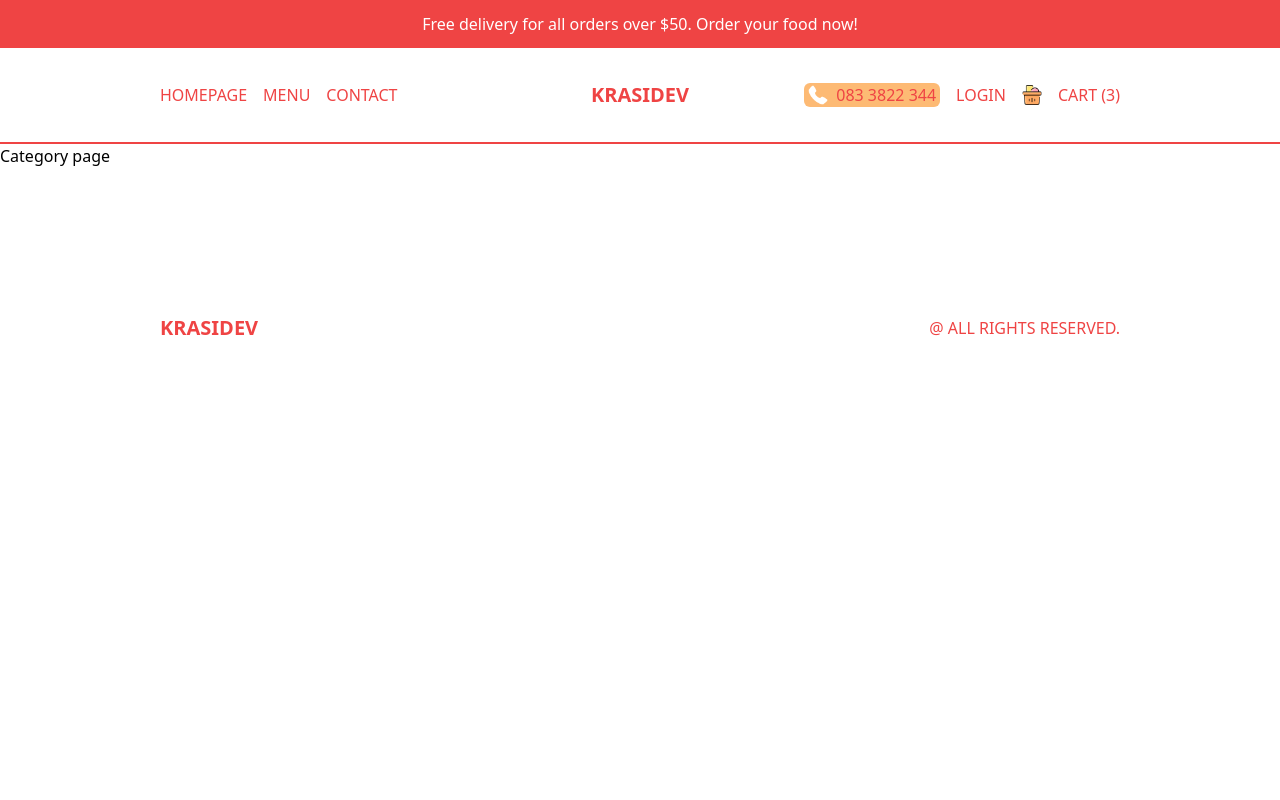
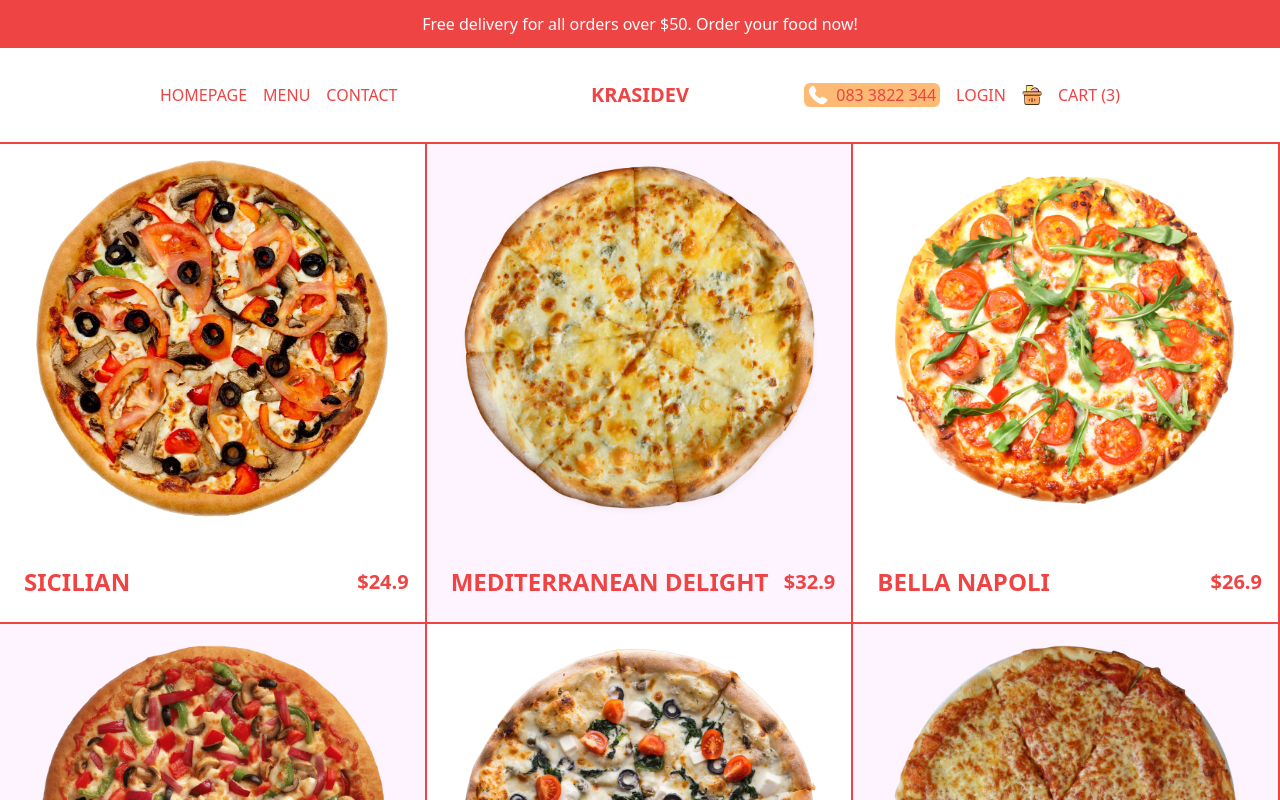
Before and after one commit to nikolayddev/restaurant_nextjs, a Next.js app: page /menu/burgers in a window 1280 px wide. Shown: the top 800 px of the page. Built offline with nearby package versions, Linux system fonts and the light colour scheme.

Commit message:
Created Menu and Categories pages

```diff
--- a/src/app/menu/[category]/page.tsx
+++ b/src/app/menu/[category]/page.tsx
@@ -1,5 +1,27 @@
+import { pizzas } from "@/data";
+import Image from "next/image";
+import Link from "next/link";
+
 export default function CategoryPage() {
     return (
-        <div>Category page</div>
+        <div className="flex flex-wrap text-red-500">
+            {pizzas.map(item => (
+                <Link className="w-full h-[60vh] border-r-2 border-b-2 sm:w-1/2 lg:w-1/3 border-red-500 p-4 flex flex-col justify-between group even:bg-fuchsia-50"
+                    href={`/product/${item.id}`}
+                    key={item.id}
+                >
+                    {/* IMAGE CONTAINER */}
+                    <div className="relative h-[80%]">
+                        {item.img && <Image src={item.img} alt="" fill className="object-contain"/>}
+                    </div>
+                    {/* TEXT CONTAINER */}
+                    <div className="flex items-center justify-between font-bold">
+                        <h1 className="text-2xl uppercase p-2">{item.title}</h1>
+                        <h2 className="group-hover:hidden text-xl">${item.price}</h2>
+                        <button className="hidden group-hover:block uppercase bg-red-500 text-white p-2 rounded-md">Add to Cart</button>
+                    </div>
+                </Link>
+            ))}
+        </div>
     );
 }
--- a/src/app/menu/page.tsx
+++ b/src/app/menu/page.tsx
@@ -1,5 +1,23 @@
+import { menu } from "@/data";
+import Link from "next/link";
+
 export default function MenuPage() {
     return (
-        <div>MenuPage!</div>
+        <div className="p-4 lg:px-20 xl:px-40 h-[calc(100vh-6rem)] md:h-[calc(100vh-9rem)] flex flex-col md:flex-row items-center">
+            {menu.map(category => (
+                <Link
+                    href={`/menu/${category.slug}`}
+                    key={category.id}
+                    className="w-full h-1/3 p-8 bg-cover md:h-1/2"
+                    style={{ backgroundImage: `url(${category.img})` }}
+                >
+                    <div className={`text-${category.color} w-1/2`}>
+                        <h1 className="uppercase font-bold text-3xl">{category.title}</h1>
+                        <p className="text-sm my-4">{category.desc}</p>
+                        <button className={`hidden 2xl:block bg-${category.color} text-${category.color === 'black' ? 'white' : 'red-500'} py-2 px-4 rounded-md`}>Explore</button>
+                    </div>
+                </Link >
+            ))}
+        </div>
     );
 }
--- a/src/app/product/[id]/page.tsx
+++ b/src/app/product/[id]/page.tsx
@@ -1,5 +1,19 @@
+import { singleProduct } from "@/data";
+import Image from "next/image";
+
 export default function SingleProductPage() {
     return (
-        <div>SingleProduct</div>
+        <div className="p-4 lg-px-20 xl:px-40 h-screen flex flex-col justify-around text-red-500 md:flex-row ">
+            {/* IMAGE CONTINER */}
+            {singleProduct.img && <div className="relative h-[70vh]">
+                <Image src={singleProduct.img} alt="" fill className="object-fit" />
+            </div>
+            }
+            {/* TEXT CONTAINER */}
+            <div className="">
+                <h1>{singleProduct.title}</h1>
+                <p>{singleProduct.desc}</p>
+            </div>
+        </div>
     );
 }
```
